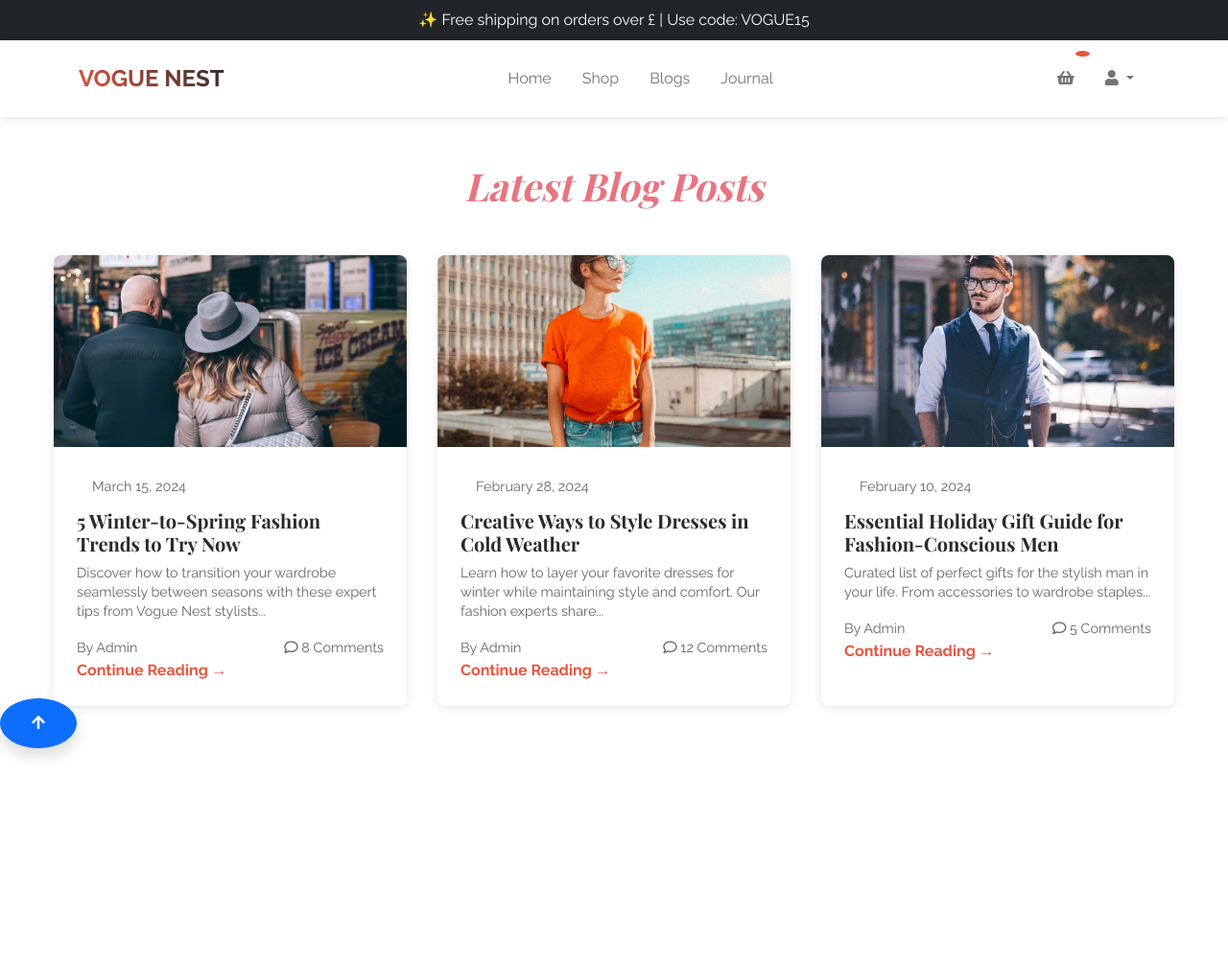
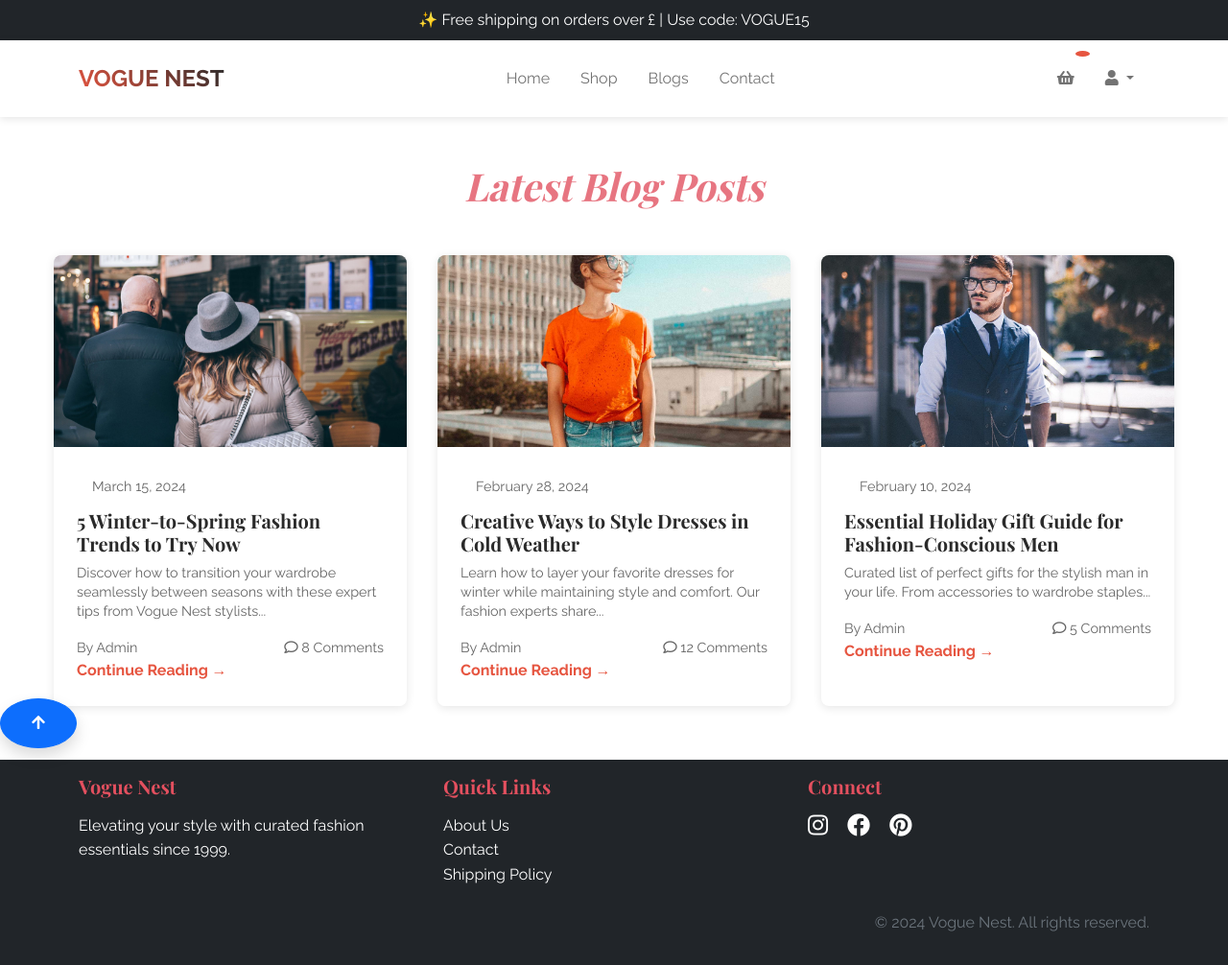
Before and after one commit to Jawahir01/VogueNest, a Django app: page /blog/ in a window 1280 px wide. Shown: the whole page at 96% size. Before the commit the page ends 791 px from the top, so only its background shows below. Run offline with Django 3.2, Linux system fonts and the light colour scheme; parts of the project's set-up code (start-up, migrations or seed data) failed here and were passed over; some libraries are stand-ins or nearby versions.

Commit message:
Added Footer

```diff
--- a/templates/base.html
+++ b/templates/base.html
@@ -46,7 +46,7 @@
                     <li class="nav-item mx-2"><a class="nav-link" href="{% url 'home' %}">Home</a></li>
                     <li class="nav-item mx-2"><a class="nav-link" href="{% url 'products' %}">Shop</a></li>
                     <li class="nav-item mx-2"><a class="nav-link" href="{% url 'blog' %}"> Blogs</a></li>
-                    <li class="nav-item mx-2"><a class="nav-link" href="#">Journal</a></li>
+                    <li class="nav-item mx-2"><a class="nav-link" href="#">Contact</a></li>
                 </ul>
 
                 <ul class="navbar-nav">
@@ -100,6 +100,39 @@
         {% endblock %}
     </main>
 
+    <!-- Footer -->
+    <footer class="bg-dark text-white mt-4">
+        <div class="container-lg py-2 py-md-3 text-center text-md-start">
+            <div class="row flex-grow-1 justify-content-between">
+                <div class="col-md-4">
+                    <h5 class="fw-bold mb-3">Vogue Nest</h5>
+                    <p>Elevating your style with curated fashion essentials since 1999.</p>
+                </div>
+                <div class="col-md-4">
+                    <h5 class="fw-bold mb-3">Quick Links</h5>
+                    <ul class="list-unstyled">
+                        <li><a href="#" class="text-white text-decoration-none">About Us</a></li>
+                        <li><a href="#" class="text-white text-decoration-none">Contact</a></li>
+                        <li><a href="#" class="text-white text-decoration-none">Shipping Policy</a></li>
+                    </ul>
+                </div>
+                <div class="col-md-4">
+                    <h5 class="fw-bold mb-3">Connect</h5>
+                    <div class="social-links">
+                        <a href="#" class="text-white me-3"><i class="fab fa-instagram"></i></a>
+                        <a href="#" class="text-white me-3"><i class="fab fa-facebook"></i></a>
+                        <a href="#" class="text-white me-3"><i class="fab fa-pinterest"></i></a>
+                    </div>
+                </div>
+            </div>
+            <div class="col-12 mt-2 ">
+                <div class="copyright text-muted text-center text-md-end mt-4 mt-md-0">
+                    <p>&copy; 2024 Vogue Nest. All rights reserved.</p>
+                </div>
+            </div>
+        </div>
+    </footer>
+
     {% block corejs %}
         <script src="https://code.jquery.com/jquery-3.6.0.min.js"></script>
         <script src="https://cdn.jsdelivr.net/npm/bootstrap@5.1.3/dist/js/bootstrap.bundle.min.js"></script>
```
